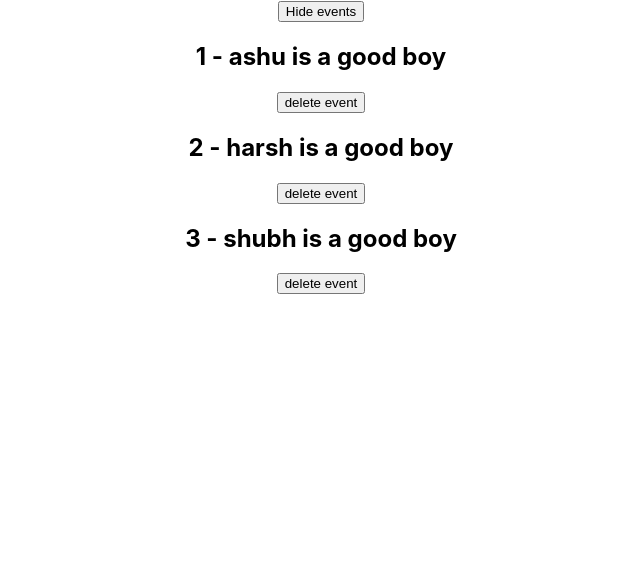
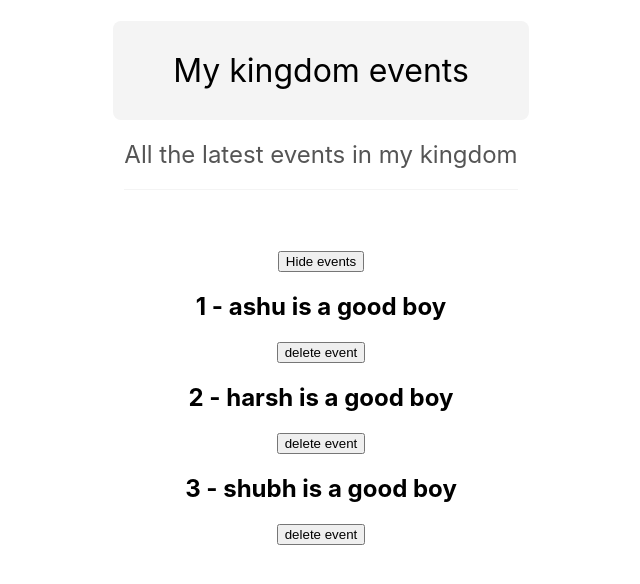
Before and after one commit to ashu-tosh-patel/Learning-ReactJS, a React (Create React App) app: page / in a window 1280 px wide. Shown: the top 584 px of the page, without its empty margins (319-959 px from the left). Built offline with nearby package versions, Linux system fonts and the light colour scheme.

Commit message:
started editing the components

```diff
--- a/src/App.js
+++ b/src/App.js
@@ -1,5 +1,6 @@
 import './App.css';
 import { useState } from 'react'
+import Title from './components/title';
 function App() {
   const [showEvents, setShowEvents] = useState(true)
   const [events, setEvents] = useState([
@@ -18,6 +19,7 @@
   }
   return (
     <div className="App">
+      <Title/>
       {showEvents &&
         (<div>
           <button onClick={() => setShowEvents(false)}>Hide events</button>
--- /dev/null
+++ b/src/components/title.js
@@ -0,0 +1,9 @@
+export default function Title(){
+    return (
+        <div>
+            <h1 className="title">My kingdom events</h1>
+            <br />
+            <h2 className="subtitle">All the latest events in my kingdom</h2>
+        </div>
+    )
+}
--- a/src/index.css
+++ b/src/index.css
@@ -11,3 +11,22 @@
   font-family: source-code-pro, Menlo, Monaco, Consolas, 'Courier New',
     monospace;
 }
+
+.title {
+  display: inline-block;
+  padding: 30px 60px;
+  background: #f4f4f4;
+  border-radius: 8px;
+  font-weight: normal;
+  margin-bottom: 10px;
+}
+
+.subtitle {
+  display: inline-block;
+  color: #555;
+  font-weight: normal;
+  padding-bottom: 20px;
+  border-bottom: 1px solid #f4f4f4;
+  margin-top: 10px;
+  margin-bottom: 60px;
+}
```
